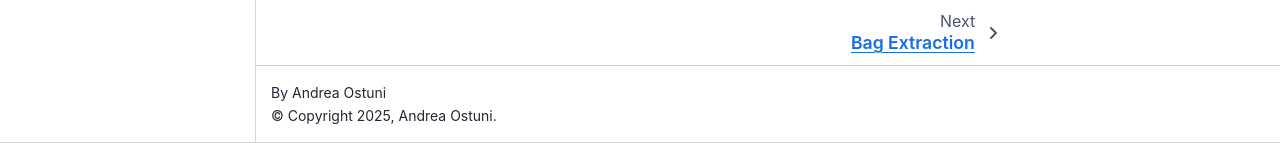
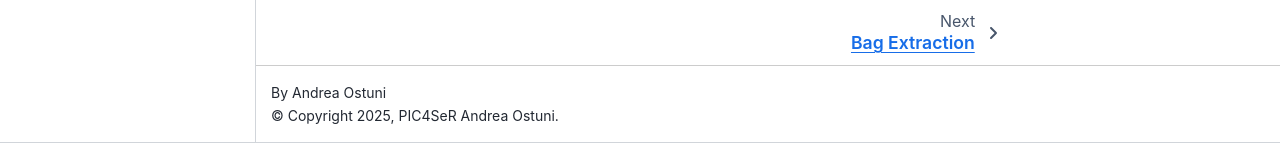
Before and after one commit to PIC4SeR/social_evaluation, a Sphinx documentation site: the page built from docs/source/index.rst, in a window 1280 px wide and 900 px high, scrolled down 1402 px. Shown: the part 757-900 px from the top of the window. Built offline with Sphinx 7.4.7 and the Sphinx Book theme 1.1.4, drawn with Linux system fonts in a browser that asks for light colours.

```diff
--- a/docs/source/conf.py
+++ b/docs/source/conf.py
@@ -7,7 +7,7 @@
 # https://www.sphinx-doc.org/en/master/usage/configuration.html#project-information
 
 project = "social_evaluation"
-copyright = "2025, Andrea Ostuni"
+copyright = "2025, PIC4SeR Andrea Ostuni"
 author = "Andrea Ostuni"
 release = "0.4.0"
 
```
Also changed, not shown: docs/requirements.txt (added, +9 -0 lines), 1 other file.
